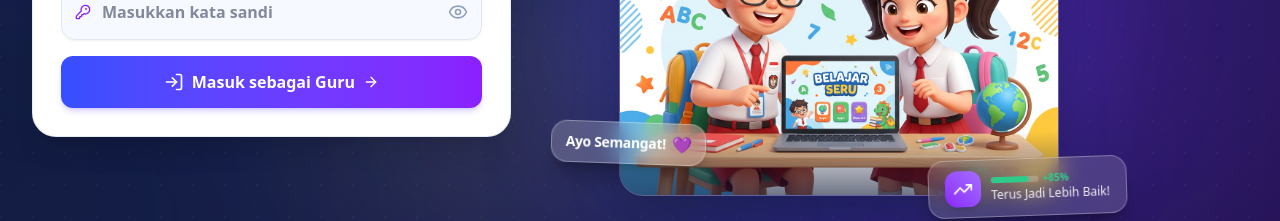
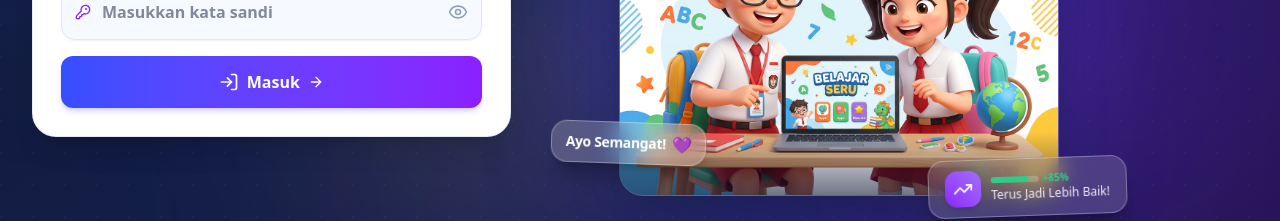
Before and after one commit to KangGuruCorp/CIBUBUR05CLASSROOM, a React (Vite) app: page / in a window 1280 px wide. Both pictures are taken after a click on the button "Guru". Shown: the part 488-709 px from the top of the page. Built offline with nearby package versions, Linux system fonts and the light colour scheme; no server answers.

Commit message:
style: standardize login buttons to 'Masuk' across student and teacher logins

```diff
--- a/src/components/auth/AvatarPickerModal.tsx
+++ b/src/components/auth/AvatarPickerModal.tsx
@@ -470,13 +470,7 @@ export const AvatarPickerModal: React.FC<AvatarPickerModalProps> = ({ isOpen, on
             className="px-5 py-2 rounded-xl bg-indigo-600 hover:bg-indigo-700 text-white text-xs font-bold shadow-md transition-all flex items-center gap-2 disabled:opacity-50 cursor-pointer"
           >
             <CheckCircle2 className="w-4 h-4" />
-            <span>
-              {isProcessing
-                ? 'Memproses...'
-                : isTeacher
-                ? 'Simpan Profil Guru'
-                : 'Simpan Foto Profil'}
-            </span>
+            <span>{isProcessing ? 'Memproses...' : 'Simpan'}</span>
           </button>
         </div>
       </div>
--- a/src/components/auth/LoginModal.tsx
+++ b/src/components/auth/LoginModal.tsx
@@ -268,7 +268,7 @@ export const LoginModal: React.FC<LoginModalProps> = ({ isOpen, onClose }) => {
               className="w-full py-3 rounded-2xl bg-indigo-600 hover:bg-indigo-700 active:scale-[0.99] text-white font-bold text-sm shadow-md shadow-indigo-200 transition-all flex items-center justify-center gap-2 cursor-pointer"
             >
               <UserCheck className="w-4 h-4" />
-              <span>{isSubmitting ? 'Memverifikasi...' : 'Masuk Sekarang'}</span>
+              <span>{isSubmitting ? 'Memverifikasi...' : 'Masuk'}</span>
             </button>
           </form>
         </div>
--- a/src/components/login/TeacherLogin.tsx
+++ b/src/components/login/TeacherLogin.tsx
@@ -67,7 +67,7 @@ export const TeacherLogin: React.FC<TeacherLoginProps> = ({ onSubmit, isLoading
         ) : (
           <>
             <LogIn className="w-5 h-5" />
-            <span>Masuk sebagai Guru</span>
+            <span>Masuk</span>
             <ArrowRight className="w-4 h-4" />
           </>
         )}
```
